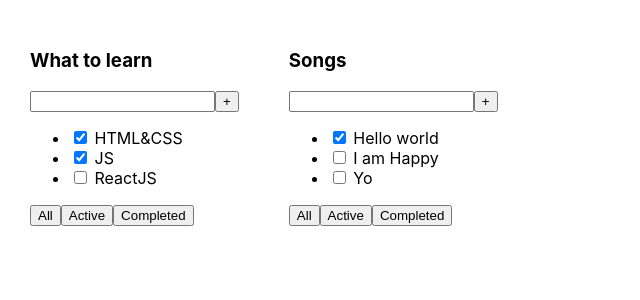
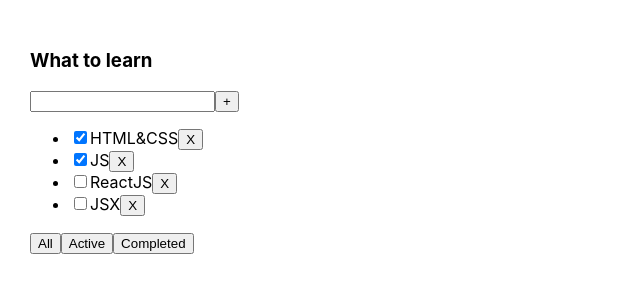
Before and after one commit to KobraMik/todolistAgain, a React (Create React App) app: page / in a window 1280 px wide. Shown: the top 300 px of the page, without its empty margins (0-640 px from the left). Built offline with nearby package versions, Linux system fonts and the light colour scheme.

Commit message:
added changes 1

```diff
--- a/package.json
+++ b/package.json
@@ -10,10 +10,12 @@
     "@types/node": "^12.0.0",
     "@types/react": "^16.9.0",
     "@types/react-dom": "^16.9.0",
+    "@types/uuid": "^8.3.4",
     "react": "^16.13.1",
     "react-dom": "^16.13.1",
     "react-scripts": "3.4.1",
-    "typescript": "~3.7.2"
+    "typescript": "~3.7.2",
+    "uuid": "^8.3.2"
   },
   "scripts": {
     "start": "react-scripts start",
--- a/src/App.tsx
+++ b/src/App.tsx
@@ -1,24 +1,41 @@
-import React from 'react';
+import React, {useState} from 'react';
 import './App.css';
 import {Todolist} from './Todolist';
+import { v1 } from 'uuid';
+
+export type filterType = "All" | "Active" | "Completed"
 
 function App() {
 
-    const tasks1 = [
-        { id: 1, title: "HTML&CSS", isDone: true },
-        { id: 2, title: "JS", isDone: true },
-        { id: 3, title: "ReactJS", isDone: false }
-    ]
-    const tasks2 = [
-        { id: 1, title: "Hello world", isDone: true },
-        { id: 2, title: "I am Happy", isDone: false },
-        { id: 3, title: "Yo", isDone: false }
-    ]
+    let [tasks, setTasks] = useState([
+        {id: v1(), title: "HTML&CSS", isDone: true},
+        {id: v1(), title: "JS", isDone: true},
+        {id: v1(), title: "ReactJS", isDone: false},
+        {id: v1(), title: "JSX", isDone: false},
+    ])
+
+    function removeTask(id: string) {
+        tasks = tasks.filter(f => f.id !== id);
+        setTasks(tasks);
+    }
+
+    let [filter, setFilter] = useState<filterType>('All')
+    let newTasks = tasks;
+    if (filter === 'Active') {
+        newTasks = newTasks.filter(f => !f.isDone)
+
+    }
+    if (filter === 'Completed') {
+        newTasks = newTasks.filter(f => f.isDone)
+    }
 
     return (
         <div className="App">
-            <Todolist title="What to learn" tasks={tasks1} />
-            <Todolist title="Songs" tasks={tasks2} />
+            <Todolist title="What to learn"
+                      tasks={newTasks}
+                      removeTask={removeTask}
+                      filter={setFilter}
+            />
         </div>
     );
 }
--- a/src/Todolist.tsx
+++ b/src/Todolist.tsx
@@ -1,7 +1,8 @@
 import React from 'react';
+import {filterType} from "./App";
 
 type TaskType = {
-    id: number
+    id: string
     title: string
     isDone: boolean
 }
@@ -9,24 +10,35 @@ type TaskType = {
 type PropsType = {
     title: string
     tasks: Array<TaskType>
+    removeTask: (id: string) => void
+    filter: (value: filterType) => void
 }
 
-export function Todolist(props: PropsType) {
+export function Todolist({title, tasks, removeTask, filter, ...props}: PropsType) {
+   function filterTask(value: filterType) {
+       filter(value)
+   }
     return <div>
-        <h3>{props.title}</h3>
+        <h3>{title}</h3>
         <div>
             <input/>
             <button>+</button>
         </div>
         <ul>
-            <li><input type="checkbox" checked={props.tasks[0].isDone}/> <span>{props.tasks[0].title}</span></li>
-            <li><input type="checkbox" checked={props.tasks[1].isDone}/> <span>{props.tasks[1].title}</span></li>
-            <li><input type="checkbox" checked={props.tasks[2].isDone}/> <span>{props.tasks[2].title}</span></li>
+            {tasks.map(m => <li><input type="checkbox"
+                                       checked={m.isDone}/>
+                <span>{m.title}</span>
+                <button onClick={() => {
+                    removeTask(m.id)
+                }}>X
+                </button>
+            </li>)}
+
         </ul>
         <div>
-            <button>All</button>
-            <button>Active</button>
-            <button>Completed</button>
+            <button onClick={()=>filterTask("All")}>All</button>
+            <button onClick={()=>filterTask("Active")}>Active</button>
+            <button onClick={()=>filterTask("Completed")}>Completed</button>
         </div>
     </div>
 }
```
Also changed, not shown: 2 other files (tests, documents, lock files or other folders).
